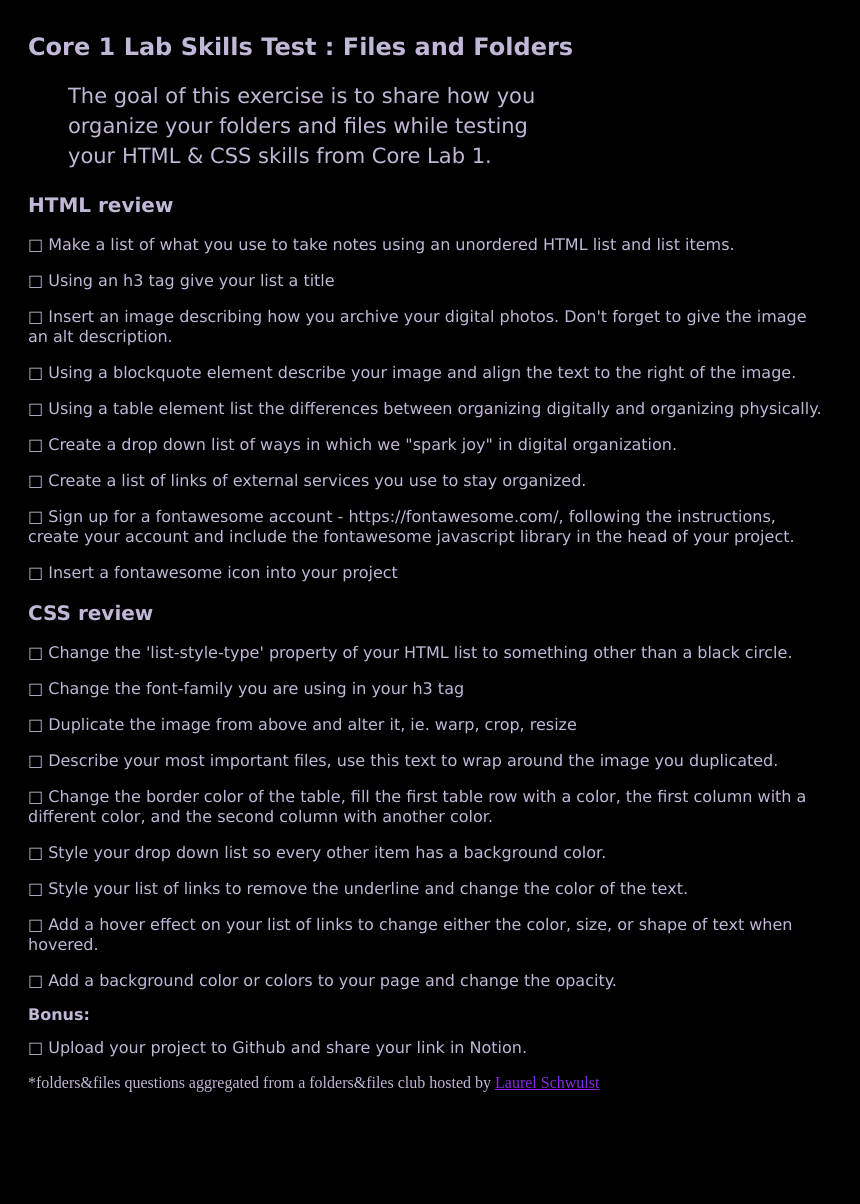
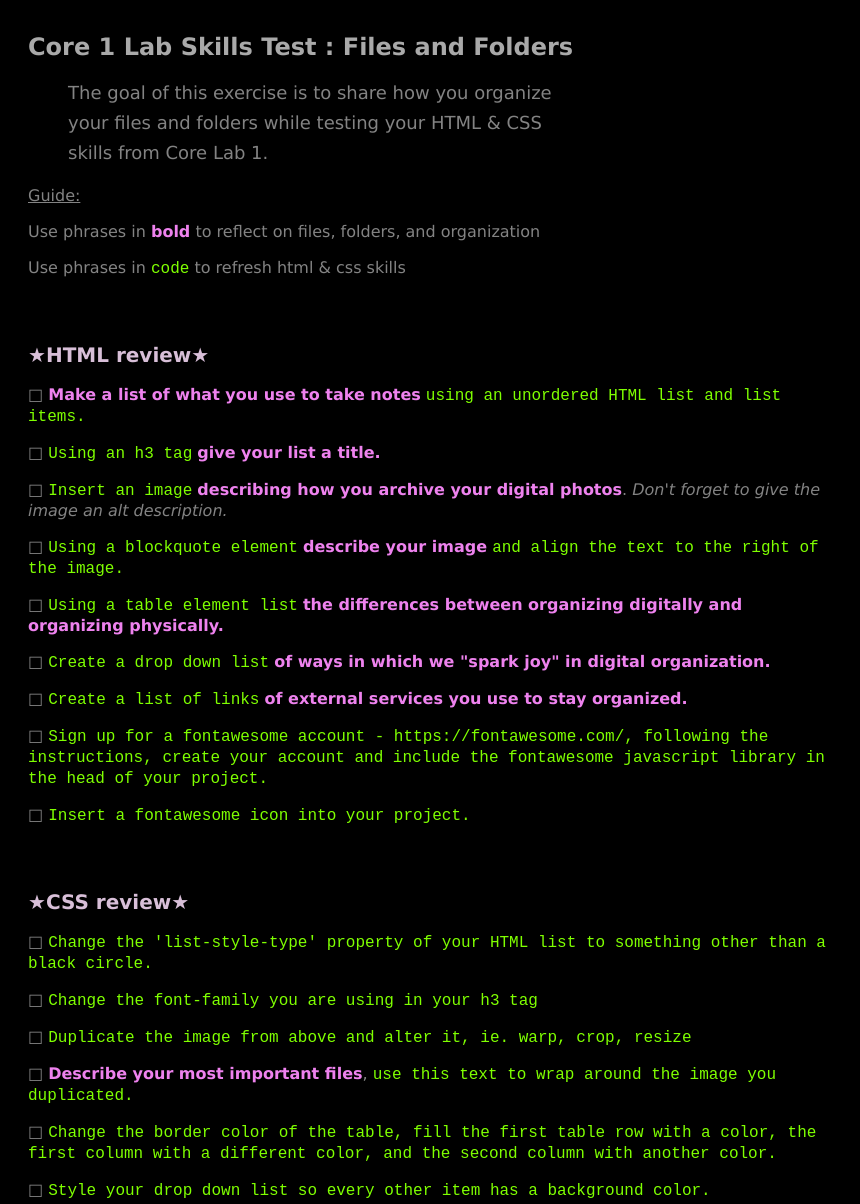
Before and after one commit to neener/Core-Lab-2-Parsons-2021, a plain HTML site: page index.html in a window 1280 px wide. Shown: the top 1204 px of the page, without its empty margins (0-860 px from the left). Before the commit the page ends 1110 px from the top, so only its background shows below. Drawn offline with Linux system fonts and the light colour scheme.

Commit message:
understanding

```diff
--- a/index.html
+++ b/index.html
@@ -8,37 +8,57 @@
 </head>
 <body>
   <h1> Core 1 Lab Skills Test : Files and Folders </h1>
-  <blockquote>The goal of this exercise is to share how you organize your folders and files while testing your HTML & CSS skills from Core Lab 1.</blockquote>
+  <blockquote>The goal of this exercise is to share how you organize your files and folders while testing your HTML & CSS skills from Core Lab 1.</blockquote>
+
+  <div>
+    <p><u>Guide:</u></p>
+    <p>Use phrases in <b>bold</b> to reflect on files, folders, and organization</p>
+    <p>Use phrases in <code>code</code> to refresh html & css skills</p>
+  </div>
 
   <div class="html-section">
-    <h2>HTML review</h2>
-    <p>	□ Make a list of what you use to take notes using an unordered HTML list and list items.</p>
-    <p> □ Using an h3 tag give your list a title</p>
-    <p> □ Insert an image describing how you archive your digital photos. Don't forget to give the image an alt description.</p>
-    <p> □ Using a blockquote element describe your image and align the text to the right of the image.</p>
-    <p> □ Using a table element list the differences between organizing digitally and organizing physically.</p>
-    <p> □ Create a drop down list of ways in which we "spark joy" in digital organization.</p>
-    <p> □ Create a list of links of external services you use to stay organized.</p>
-    <p> □ Sign up for a fontawesome account - https://fontawesome.com/, following the instructions, create your account and include the fontawesome javascript library in the head of your project.</p>
-    <p> □ Insert a fontawesome icon into your project</p>
+    <h2>★HTML review★</h2>
+    <p>	□ <b>Make a list of what you use to take notes</b> <code>using an unordered HTML list and list items.</code></p>
+    <p> □ <code>Using an h3 tag</code> <b>give your list a title.</b></p>
+    <p> □ <code>Insert an image</code> <b>describing how you archive your digital photos</b>. <i>Don't forget to give the image an alt description.</i></p>
+    <p> □ <code>Using a blockquote element</code> <b>describe your image</b> <code>and align the text to the right of the image.</code></p>
+    <p> □ <code>Using a table element list</code> <b>the differences between organizing digitally and organizing physically.</b></p>
+    <p> □ <code>Create a drop down list</code> <b>of ways in which we "spark joy" in digital organization.</b></p>
+    <p> □ <code>Create a list of links</code> <b>of external services you use to stay organized.</b></p>
+    <p> □ <code>Sign up for a fontawesome account - https://fontawesome.com/, following the instructions, create your account and include the fontawesome javascript library in the head of your project.</code></p>
+    <p> □ <code>Insert a fontawesome icon into your project.</code></p>
   </div>
 
   <div class="css-section">
-    <h2>CSS review</h2>
-    <p> □ Change the 'list-style-type' property of your HTML list to something other than a black circle.</p>
-    <p> □ Change the font-family you are using in your h3 tag</p>
-    <p> □ Duplicate the image from above and alter it, ie. warp, crop, resize</p>
-    <p> □ Describe your most important files, use this text to wrap around the image you duplicated.</p>
-    <p> □ Change the border color of the table, fill the first table row with a color, the first column with a different color, and the second column with another color.</p>
-    <p> □ Style your drop down list so every other item has a background color.</p>
-    <p> □ Style your list of links to remove the underline and change the color of the text.</p>
-    <p> □ Add a hover effect on your list of links to change either the color, size, or shape of text when hovered.</p>
-    <p> □ Add a background color or colors to your page and change the opacity.</p>
+    <h2>★CSS review★</h2>
+    <p> □ <code>Change the 'list-style-type' property of your HTML list to something other than a black circle.</code></p>
+    <p> □ <code>Change the font-family you are using in your h3 tag</code></p>
+    <p> □ <code>Duplicate the image from above and alter it, ie. warp, crop, resize</code></p>
+    <p> □ <b>Describe your most important files</b>, <code>use this text to wrap around the image you duplicated.</code></p>
+    <p> □ <code>Change the border color of the table, fill the first table row with a color, the first column with a different color, and the second column with another color.</code></p>
+    <p> □ <code>Style your drop down list so every other item has a background color.</code></p>
+    <p> □ <code>Style your list of links to remove the underline and change the color of the text.</code></p>
+    <p> □ <code>Add a hover effect on your list of links to change either the color, size, or shape of text when hovered.</code></p>
+    <p> □ <code>Add a background color or colors to your page and change the opacity.</code></p>
   </div>
 
-  <h3>Bonus:</h3>
-  <p>□ Upload your project to Github and share your link in Notion.</p>
+  <div class="bonus-section">
+  <h2>★Bonus:</h2>
+    <p>□ <code>Upload your project to Github and share your link in Notion.</code></p>
+    <p>□feel free to go wild and show off other html,css skills :)</p>
+    <pre>
+      <br>
+      resources:
+      <a href="https://www.w3schools.com/html/default.asp">w3schools HTML</a>
+      <a href="https://www.w3schools.com/css/default.asp">w3schools CSS</a>
+      <a href="https://www.w3schools.com/js/default.asp">w3schoools JavaScript</a>
 
-  <footer>*folders&files questions aggregated from a folders&files club hosted by <a href="https://laurelschwulst.com/">Laurel Schwulst</a></footer>
+      citations:)
+      folders&files questions aggregated from
+      folders&files club hosted
+      by <a href="https://laurelschwulst.com/">Laurel Schwulst</a>
+    </pre>
+  </div>
+
 </body>
 </html>
--- a/style.css
+++ b/style.css
@@ -1,7 +1,7 @@
 /* https://www.cssfontstack.com/Verdana */
 body{
   background-color: rgba(0, 0, 0);
-  color:rgb(193, 183, 215);
+  color:rgb(131, 131, 131);
   padding: 10px 20px;
 }
 
@@ -12,6 +12,7 @@ h1 {
   font-variant: normal;
   font-weight: 700;
   line-height: 26.4px;
+  color: darkgray;
 }
 
 h2 {
@@ -21,6 +22,7 @@ h2 {
   font-variant: normal;
   font-weight: 700;
   line-height: 26.4px;
+  color:thistle;
 }
 
 h3 {
@@ -43,7 +45,7 @@ p {
 
 blockquote {
   font-family: Verdana, Geneva, sans-serif;
-  font-size: 21px;
+  font-size: 18px;
   font-style: normal;
   font-variant: normal;
   font-weight: 400;
@@ -53,7 +55,7 @@ blockquote {
 
 pre {
   font-family: Verdana, Geneva, sans-serif;
-  font-size: 13px;
+  font-size: 16px;
   font-style: normal;
   font-variant: normal;
   font-weight: 400;
@@ -67,3 +69,15 @@ pre {
 a {
   color: blueviolet;
 }
+
+code {
+  color:chartreuse;
+}
+
+b {
+  color: violet;
+}
+
+div {
+  padding-bottom: 30px;
+}
```
